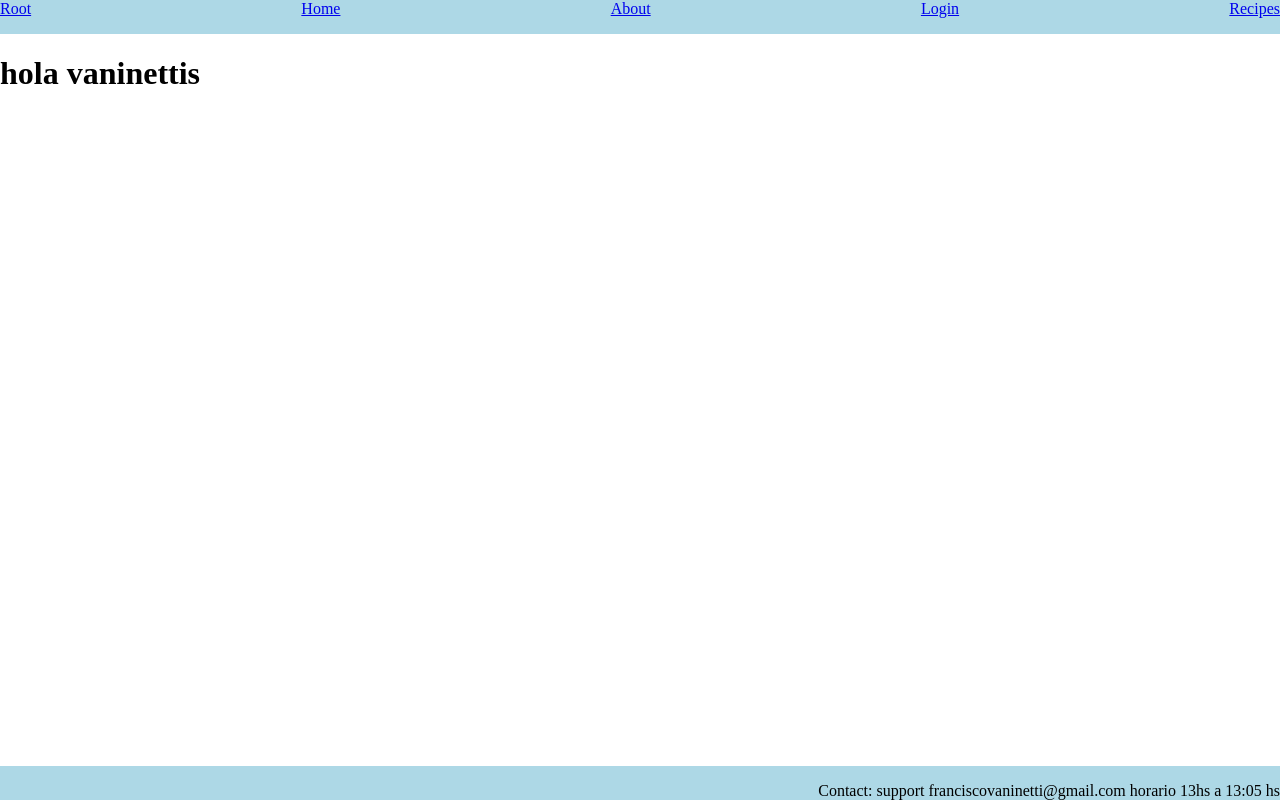
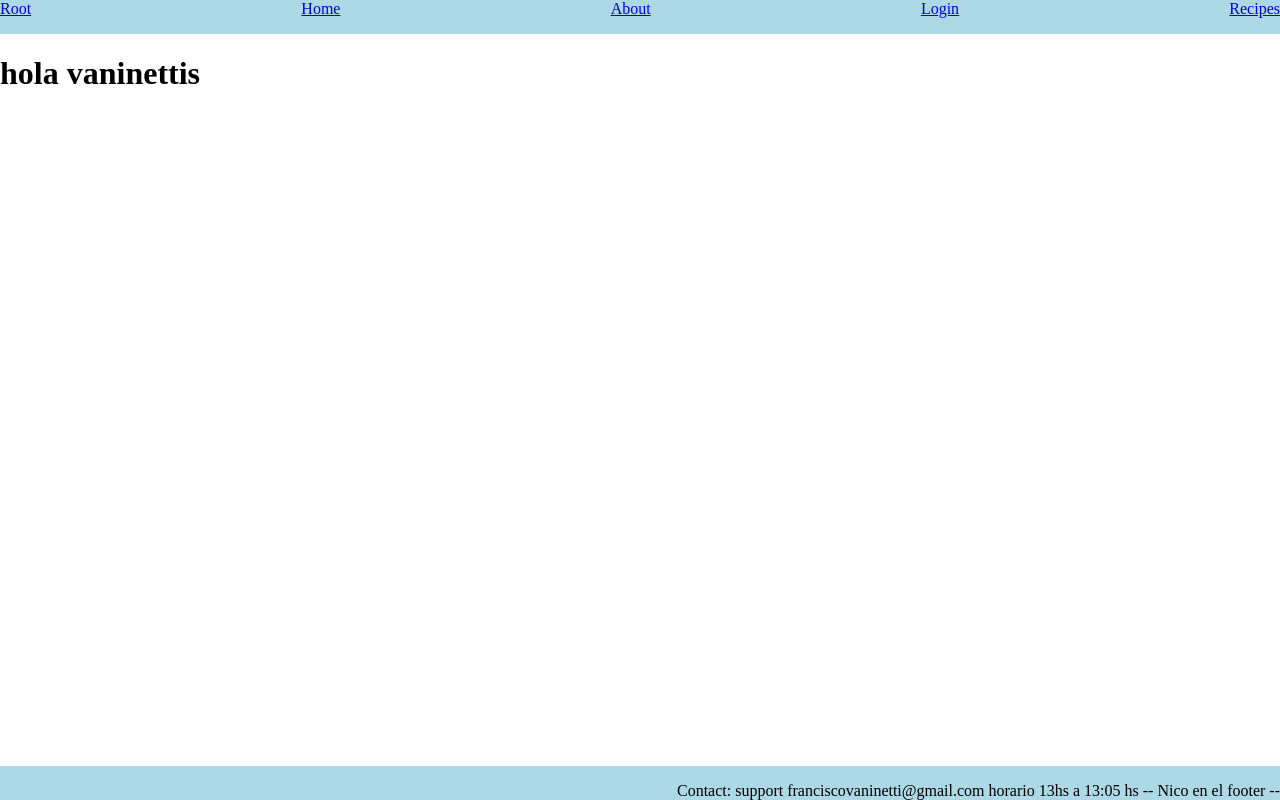
Before and after one commit to carlon702/recetapp-Front, a Next.js app: page / in a window 1280 px wide. Built offline with nearby package versions, Linux system fonts and the light colour scheme.

Commit message:
aparecer en footer

```diff
--- a/app/components/layout/Footer.tsx
+++ b/app/components/layout/Footer.tsx
@@ -14,7 +14,7 @@ const Footer = () => {
         width: " 100%",
       }}
     >
-      Contact: support franciscovaninetti@gmail.com horario 13hs a 13:05 hs
+      Contact: support franciscovaninetti@gmail.com horario 13hs a 13:05 hs -- Nico en el footer --
     </div>
   );
 };
```
